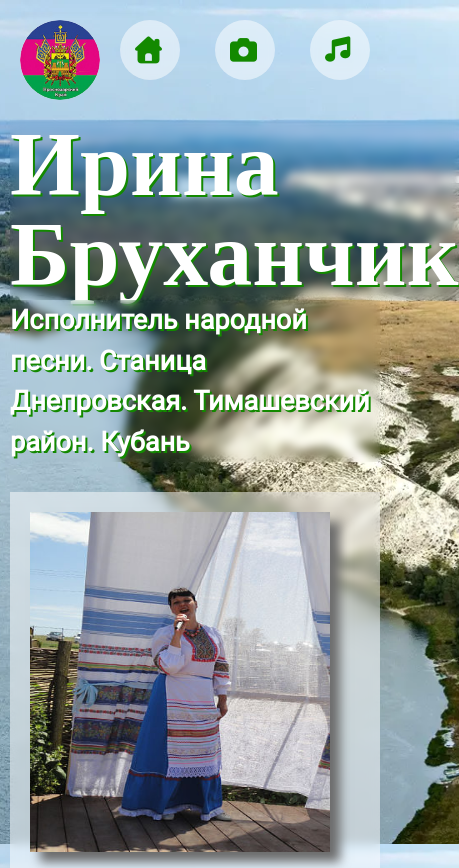
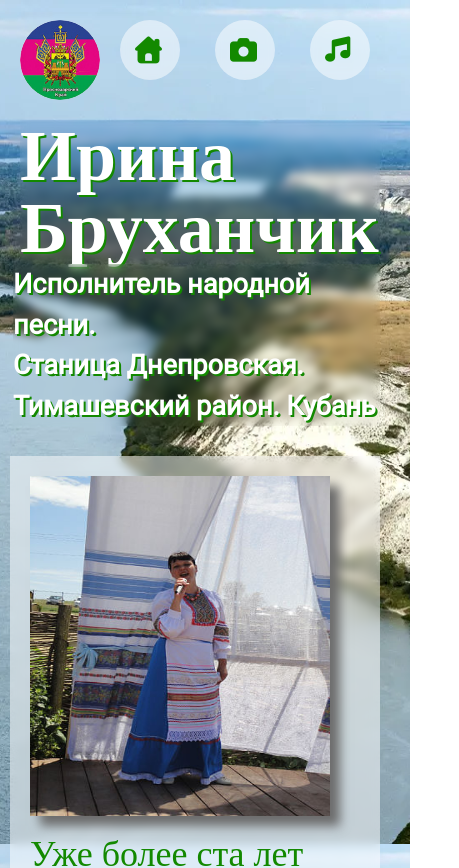
Before and after one commit to Antonkosmos-cyba/muzik, a website: page src/index.html in a window 390 px wide. Shown: the top 868 px of the page, 459 px wide, since content can reach past the window. Drawn offline with nearby package versions, Linux system fonts and the light colour scheme; files that its build step writes are made by us from their sources; files whose address does not match are found by name; a web font is replaced by a local one.

Commit message:
.sub-title v media max-width 426px  padding 3px

```diff
--- a/src/index.html
+++ b/src/index.html
@@ -18,7 +18,7 @@
                 <h1>Ирина Бруханчик </h1>
             </div>
             <div class="sub-title">
-                <h2>Исполнитель народной песни. Станица Днепровская. Тимашевский район. Кубань </h2>
+                <h2>Исполнитель народной песни.<br> Станица Днепровская.<br> Тимашевский район. Кубань </h2>
             </div>
             <div class="content-text">
                 <p><img class="foto-text" src="./images/irina(2).jpeg" alt="">
--- a/src/scss/main.scss
+++ b/src/scss/main.scss
@@ -5,11 +5,12 @@
         width: fit-content;
         text-shadow: $color-primary-2 2px 2px;
         color: #fff;
+        padding-left: 10px;
     }
 
 & h1 {
     font-family: "Caveat-Bold";
-    font-size: 5em;
+    font-size: 4em;
     line-height: 1;
     // background-color: rgba(255, 255, 255, 0.5);
     backdrop-filter: blur(5px);
@@ -46,4 +47,9 @@
 
 }
 }
+    @media (max-width: 426px) {
+    .sub-title {
+        padding-left: 3px;
+    }
 }
+}
```
Also changed, not shown: dist/index.css, dist/index.html.
